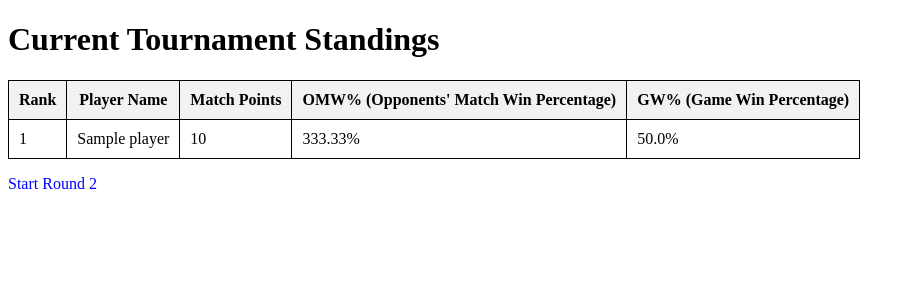
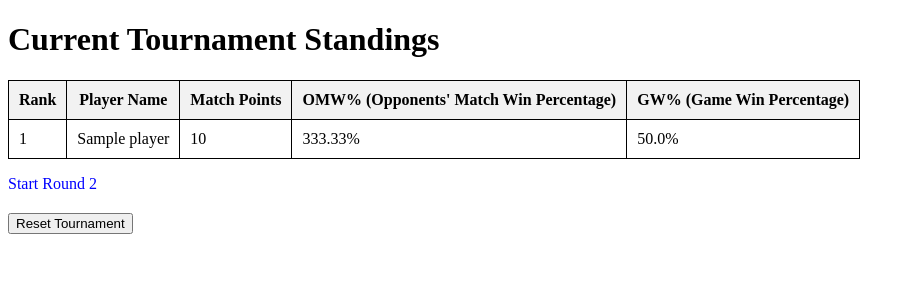
Before and after one commit to Tholomir/Better-MTG-Tournament-Orga, a Flask app: page / in a window 1280 px wide. Shown: the top 300 px of the page, without its empty margins (0-915 px from the left). Run offline with Flask 3, Linux system fonts and the light colour scheme; tables that the repository leaves empty hold one stand-in row (values such as "Sample post").

Commit message:
"Reset Tournament" Function

```diff
--- a/routes.py
+++ b/routes.py
@@ -1,6 +1,6 @@
 # routes.py
 
-from flask import render_template, redirect, url_for, request
+from flask import render_template, redirect, url_for, request, flash
 from models import db, Player, Match
 from tournament import Tournament
 
@@ -69,3 +69,9 @@ def init_routes(app):
     def finals():
         success = tournament.schedule_finals()
         return redirect(url_for('view_round', round_number=tournament.total_rounds + 1))
+
+    @app.route('/reset_tournament', methods=['POST'])
+    def reset_tournament():
+        tournament.reset()
+        flash("Tournament has been reset successfully.", "success")
+        return redirect(url_for('index'))
--- a/templates/index.html
+++ b/templates/index.html
@@ -68,5 +68,10 @@
         {% endif %}
     {% endif %}
 
+    <!-- Add a button to reset the tournament -->
+    <form action="{{ url_for('reset_tournament') }}" method="POST" style="margin-top: 20px;">
+        <input type="submit" value="Reset Tournament" onclick="return confirm('Are you sure you want to reset the tournament? This action cannot be undone.');">
+    </form>
+
 </body>
 </html>
--- a/tournament.py
+++ b/tournament.py
@@ -223,3 +223,10 @@ class Tournament:
     def get_last_started_round(self):
         started_rounds = [match.round_number for match in Match.query.with_entities(Match.round_number).distinct()]
         return max(started_rounds) if started_rounds else 0
+
+    def reset(self):
+        # Delete all players
+        Player.query.delete()
+        # Delete all matches
+        Match.query.delete()
+        db.session.commit()
```
